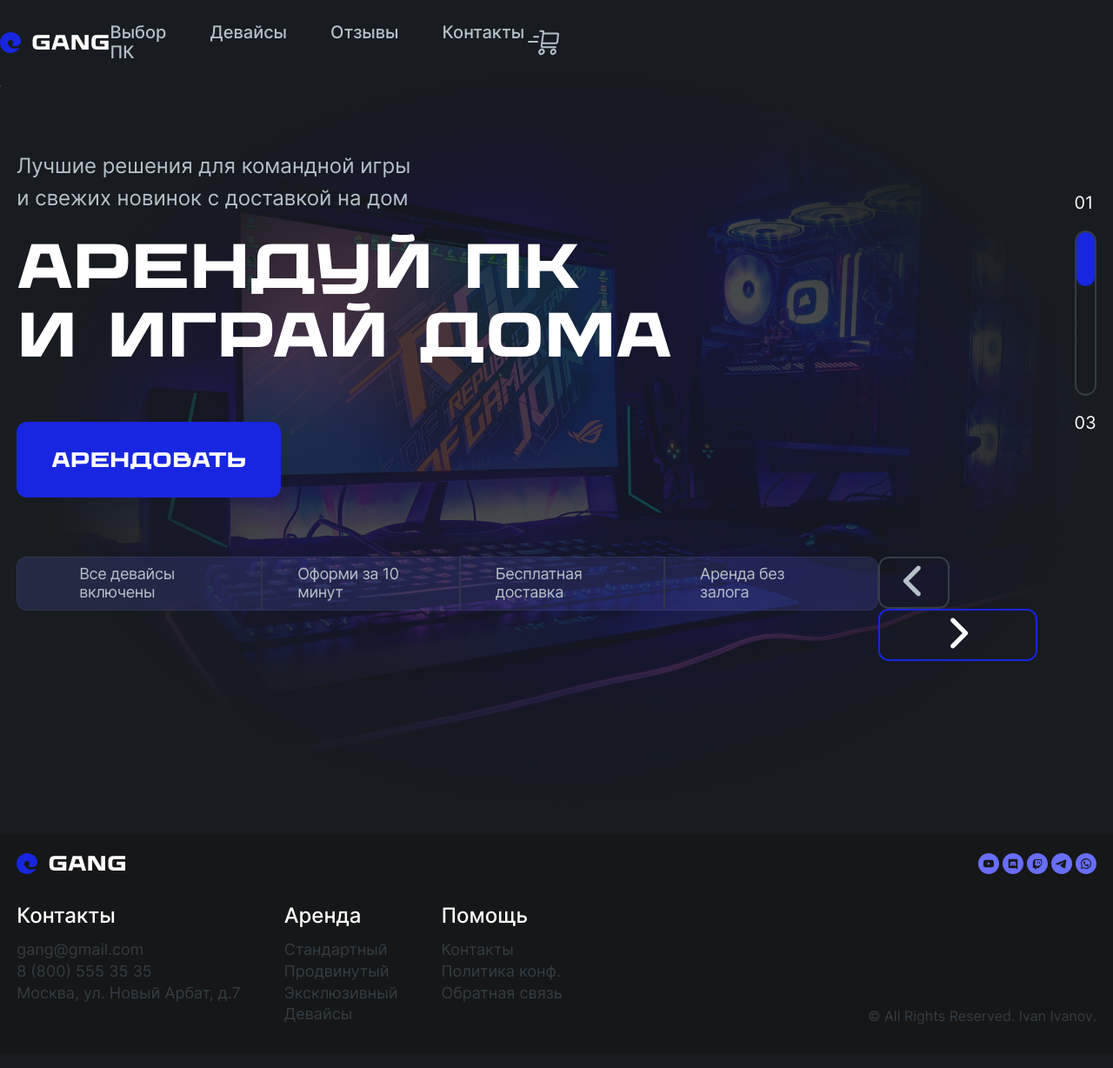
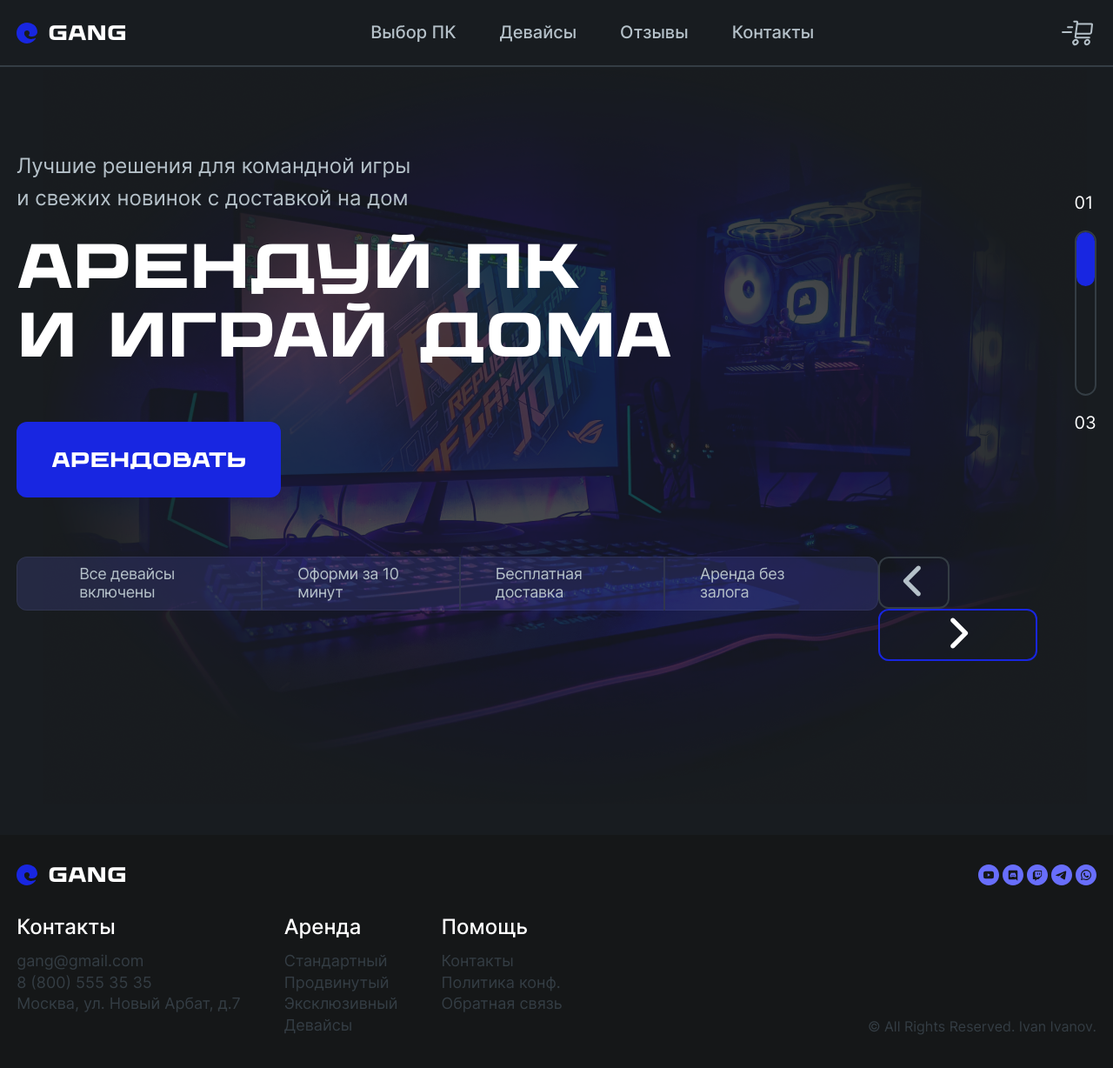
Before and after one commit to LeshWeb/gang-next, a Next.js app: page /mobile in a window 1280 px wide. Shown: the top 1228 px of the page at 87% size. Built offline with nearby package versions, Linux system fonts and the light colour scheme.

Commit message:
FooterReAdapted

```diff
--- a/src/app/components/Footer/Footer.module.css
+++ b/src/app/components/Footer/Footer.module.css
@@ -1,5 +1,5 @@
 .footer {
-  padding: 1.5vw;
+  padding: 4vh 1.5vw;
   display: flex;
   flex-direction: column;
   background-color: #151718;
@@ -16,7 +16,12 @@
   font-size: 16px;
   color: #343d44;
 }
-
+@media screen and (max-width: 960px) {
+  .all_rights {
+    width: 100%;
+    text-align: center;
+  }
+}
 @media screen and (max-width: 600px) {
   .all_rights {
     font-size: 12px;
@@ -29,6 +34,7 @@
   display: flex;
   justify-content: space-between;
   align-items: center;
+  flex-grow: 1;
 }
 @media screen and (max-width: 600px) {
   .footer_up {
@@ -42,6 +48,13 @@
   align-items: flex-end;
 }
 
+@media screen and (max-width: 960px) {
+  .footer_down {
+    align-items: flex-start;
+    flex-direction: column;
+  }
+}
+
 @media screen and (max-width: 600px) {
   .footer_down {
     flex-direction: column;
--- a/src/app/components/FooterMenuItems/FooterMenuItems.module.css
+++ b/src/app/components/FooterMenuItems/FooterMenuItems.module.css
@@ -3,8 +3,14 @@
   column-gap: 50px;
 }
 
+@media screen and (max-width: 660px) {
+  .navigation_items {
+    column-gap: 30px;
+  }
+}
+
 @media screen and (max-width: 600px) {
   .navigation_items {
-    flex-wrap: wrap-reverse;
+    flex-wrap: wrap;
   }
 }
--- a/src/app/components/Header/Header.module.css
+++ b/src/app/components/Header/Header.module.css
@@ -1,7 +1,7 @@
 .header {
   display: flex;
-  background-color: var(--bg-color);
-  z-index: 1;
+  background: var(--bg-color);
+  z-index: 3;
   position: fixed;
   top: 0;
   left: 0;
@@ -62,7 +62,7 @@
 }
 @media screen and (max-width: 600px) {
   .header {
-    transition: none;
+    background-color: var(--bg-color);
   }
   .link {
     display: none;
--- a/src/app/components/SocialMediaIcons/SocialMediaIcons.module.css
+++ b/src/app/components/SocialMediaIcons/SocialMediaIcons.module.css
@@ -10,8 +10,14 @@
   column-gap: 4px;
 }
 
-.icon:hover {
-  fill: var(--second-primary-color);
+@media (hover: hover) {
+  .icon:hover {
+    fill: var(--second-primary-color);
+  }
+}
+
+.icon:active {
+  fill: #fff;
 }
 
 .big {
```
